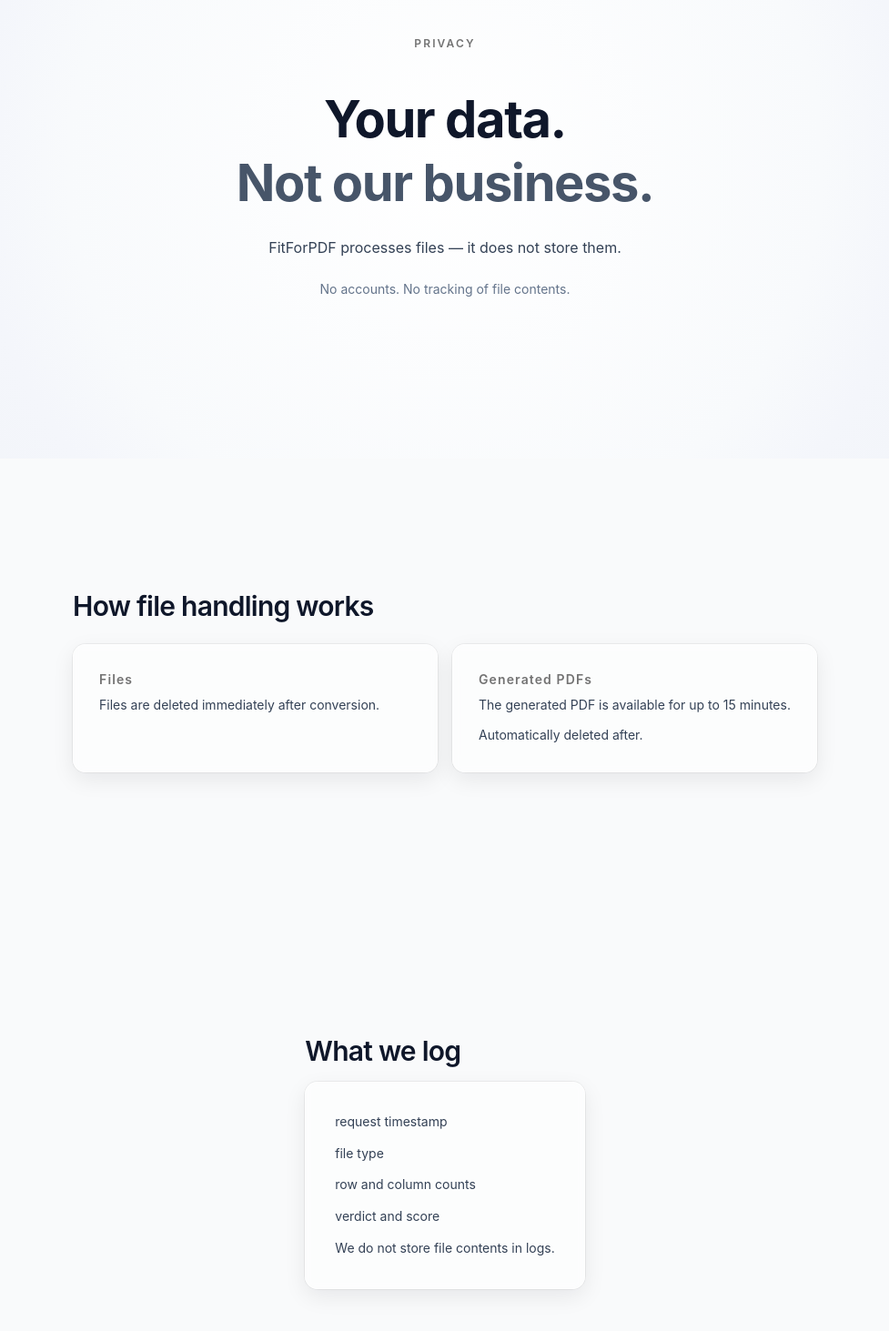
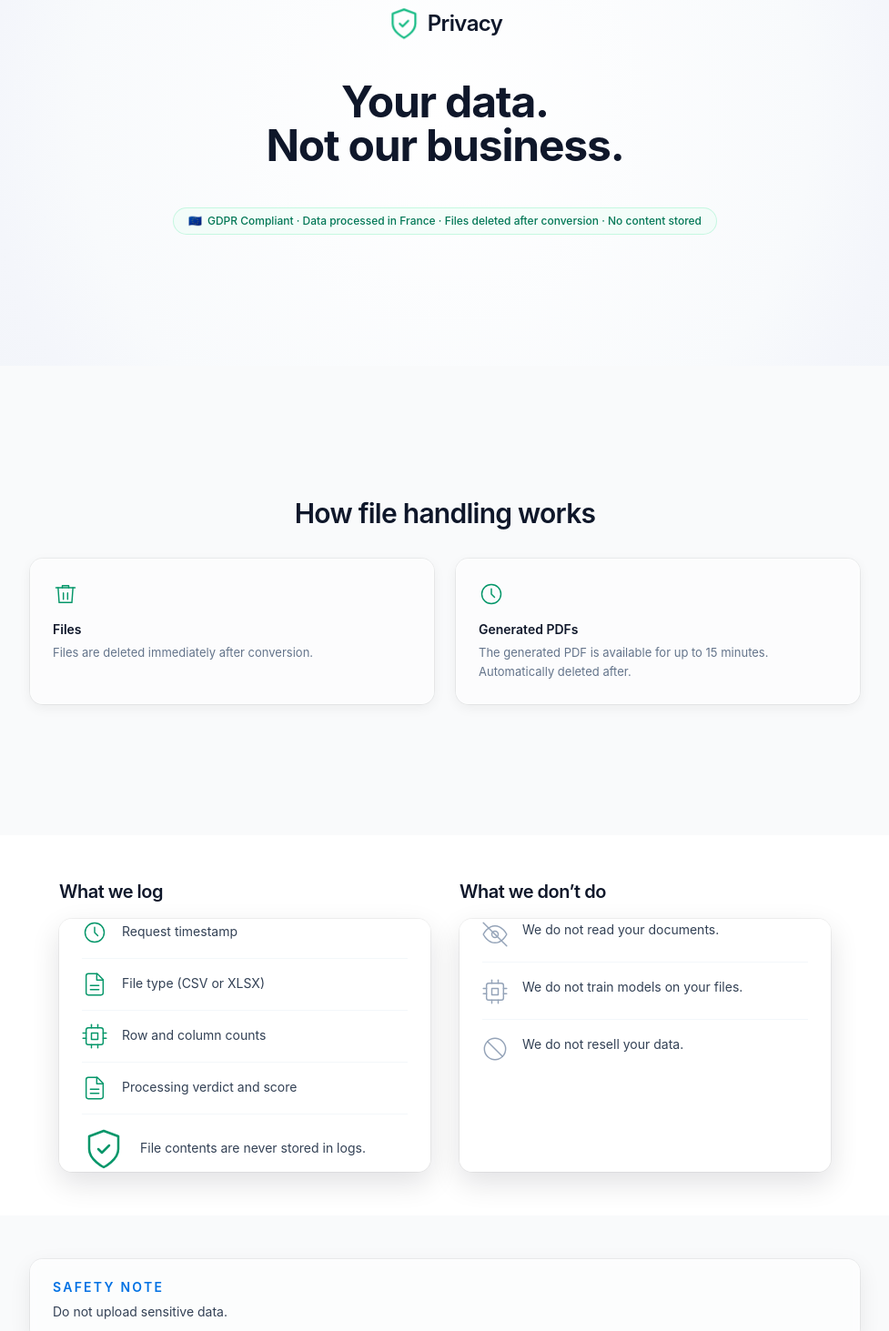
Before and after one commit to Togetheart/fitforpdf-frontend, a Next.js app: page /privacy in a window 1280 px wide. Shown: the part 200-1663 px from the top of the page at 91% size, without its empty margins (151-1128 px from the left). Built offline with nearby package versions, Linux system fonts and the light colour scheme; a web font is replaced by a local one.

Commit message:
ajustement design pages

```diff
--- a/app/components/FaqAccordion.jsx
+++ b/app/components/FaqAccordion.jsx
@@ -47,7 +47,7 @@
 
   return (
     <div className="mx-auto w-full">
-      {title ? <h2 className="text-2xl font-semibold leading-tight">{title}</h2> : null}
+      {title ? <h2 className="text-2xl font-semibold tracking-tight leading-tight sm:text-3xl">{title}</h2> : null}
       <div
         className={`space-y-0 divide-y divide-black/10 ${listClassName || ''}`}
         data-testid={testId ?? 'faq-accordion'}
--- a/app/components/FeatureComparison.jsx
+++ b/app/components/FeatureComparison.jsx
@@ -41,7 +41,7 @@
       data-testid="pricing-compare"
       className="space-y-4 rounded-xl glass p-6"
     >
-      <h2 id="feature-comparison-title" className="text-2xl font-semibold">
+      <h2 id="feature-comparison-title" className="text-2xl font-semibold tracking-tight sm:text-3xl">
         {title}
       </h2>
 
--- a/app/components/PageHero.jsx
+++ b/app/components/PageHero.jsx
@@ -12,8 +12,8 @@
   height = 'min-h-[360px] sm:min-h-[460px]',
   className = '',
   contentClassName = '',
-  contentMaxWidthClassName = 'max-w-6xl',
-  titleClassName = 'text-4xl md:text-6xl font-semibold tracking-tight leading-[1.05]',
+  contentMaxWidthClassName = 'max-w-[960px]',
+  titleClassName = 'text-[2rem] sm:text-4xl md:text-5xl font-semibold tracking-tight leading-[1.08]',
   subtitleClassName = '',
   heroTestId = 'page-hero',
   headingTestId,
--- a/app/components/ProofShowcase.jsx
+++ b/app/components/ProofShowcase.jsx
@@ -159,7 +159,7 @@
       </div>
 
       {/* Section heading */}
-      <h2 className="text-center text-3xl font-semibold tracking-tight text-slate-900 sm:text-4xl">
+      <h2 className="text-center text-2xl font-semibold tracking-tight text-slate-900 sm:text-3xl">
         From raw data to structured document.
       </h2>
 
--- a/app/page.jsx
+++ b/app/page.jsx
@@ -18,7 +18,7 @@
 import Button from './components/ui/Button';
 import ProofShowcase from './components/ProofShowcase';
 
-const CTA_SECONDARY = 'inline-flex h-11 items-center justify-center rounded-full border px-4 text-sm font-semibold transition duration-150 border-slate-300 bg-white text-slate-900 hover:bg-slate-50';
+const CTA_SECONDARY = 'inline-flex h-11 items-center gap-1.5 justify-center rounded-full border px-5 text-sm font-semibold transition duration-150 border-accent/30 bg-white text-accent hover:border-accent/60 hover:bg-accent/5';
 
 const FEATURE_ICONS = {
   overview: (
@@ -62,9 +62,18 @@
   ),
 };
 
+const FEATURE_ICON_COLORS = {
+  overview:   'text-sky-500',
+  columns:    'text-indigo-600',
+  pin:        'text-teal-500',
+  pagination: 'text-green-500',
+  wand:       'text-amber-500',
+  link:       'text-red-500',
+};
+
 function FeatureIcon({ name }) {
   return (
-    <span className="text-accent" aria-hidden="true">
+    <span className={FEATURE_ICON_COLORS[name] ?? 'text-accent'} aria-hidden="true">
       {FEATURE_ICONS[name] || null}
     </span>
   );
@@ -73,8 +82,8 @@
 /* Shield icon for privacy section */
 function ShieldIcon() {
   return (
-    <span className="privacy-shield inline-flex items-center justify-center rounded-2xl bg-emerald-50 p-4" aria-hidden="true">
-      <svg width="48" height="48" viewBox="0 0 24 24" fill="none" stroke="#059669" strokeWidth="1.25" strokeLinecap="round" strokeLinejoin="round">
+    <span className="privacy-shield inline-flex items-center justify-center text-emerald-500" aria-hidden="true">
+      <svg width="36" height="36" viewBox="0 0 24 24" fill="none" stroke="currentColor" strokeWidth="1.4" strokeLinecap="round" strokeLinejoin="round">
         <path d="M12 22s8-4 8-10V5l-8-3-8 3v7c0 6 8 10 8 10z" />
         <path d="m9 12 2 2 4-4" />
       </svg>
@@ -114,7 +123,7 @@
         subtitle={LANDING_COPY.heroSubheadline}
         subtitleClassName="w-full max-w-none text-lg text-slate-500 lg:whitespace-nowrap"
         contentClassName="items-center gap-10 text-center"
-        contentMaxWidthClassName="max-w-7xl"
+        contentMaxWidthClassName="max-w-[960px]"
         className="py-0 w-full"
       >
         <div className="space-y-8">
@@ -192,7 +201,7 @@
 
       <Section id="client-ready" index={2} className="py-16 sm:py-20" bg="bg-gray-50">
         <div className="text-center">
-          <h2 className="text-3xl font-semibold tracking-tight text-slate-900 sm:text-4xl">
+          <h2 className="text-2xl font-semibold tracking-tight text-slate-900 sm:text-3xl">
             {LANDING_COPY.clientReadyTitle}
           </h2>
         </div>
@@ -217,7 +226,7 @@
       <Section id={LANDING_COPY_KEYS.pricingPreview} index={3} className="py-16 sm:py-24" bg="bg-white">
         <div className="space-y-6">
           <div className="space-y-2">
-            <h2 className="text-3xl font-semibold tracking-tight text-slate-900 sm:text-4xl">
+            <h2 className="text-2xl font-semibold tracking-tight text-slate-900 sm:text-3xl">
               {LANDING_COPY.pricingPreviewTitle}
             </h2>
             <p className="text-base text-slate-500">{LANDING_COPY.pricingPreviewSubline}</p>
@@ -233,6 +242,9 @@
           </p>
           <a href="/pricing" className={CTA_SECONDARY}>
             {LANDING_COPY.pricingPreviewCta}
+            <svg width="14" height="14" viewBox="0 0 24 24" fill="none" stroke="currentColor" strokeWidth="2" strokeLinecap="round" strokeLinejoin="round" aria-hidden="true">
+              <path d="M5 12h14M12 5l7 7-7 7" />
+            </svg>
           </a>
         </div>
       </Section>
@@ -246,8 +258,11 @@
         maxWidth="max-w-3xl"
       >
         <div className="flex flex-col items-center text-center">
-          <ShieldIcon />
-          <h2 className="mt-6 text-4xl font-semibold tracking-tight text-slate-900 sm:text-5xl">
+          <div className="flex items-center gap-2">
+            <ShieldIcon />
+            <span className="text-2xl font-semibold tracking-tight text-slate-900">Privacy</span>
+          </div>
+          <h2 className="mt-3 text-2xl font-semibold tracking-tight text-slate-900 sm:text-3xl">
             Your data. Not our business.
           </h2>
           <div className="mt-6 space-y-3 text-base leading-relaxed text-slate-500">
@@ -255,6 +270,15 @@
             <p>The generated PDF is available for up to 15 minutes.</p>
             <p>No file content is stored in logs.</p>
           </div>
+          <a
+            href="/privacy"
+            className="mt-8 inline-flex h-11 items-center gap-1.5 justify-center rounded-full border px-5 text-sm font-semibold transition duration-150 border-accent/30 bg-white text-accent hover:border-accent/60 hover:bg-accent/5"
+          >
+            {LANDING_COPY.privacyStripCta}
+            <svg width="14" height="14" viewBox="0 0 24 24" fill="none" stroke="currentColor" strokeWidth="2" strokeLinecap="round" strokeLinejoin="round" aria-hidden="true">
+              <path d="M5 12h14M12 5l7 7-7 7" />
+            </svg>
+          </a>
         </div>
       </Section>
 
@@ -266,7 +290,7 @@
         testId="faq-section"
       >
         <div className="space-y-6">
-          <h2 className="text-center text-3xl font-semibold tracking-tight text-slate-900 sm:text-4xl">
+          <h2 className="text-center text-2xl font-semibold tracking-tight text-slate-900 sm:text-3xl">
             Frequently asked questions
           </h2>
           <div className="divide-y divide-slate-200 rounded-xl glass-elevated">
@@ -287,7 +311,7 @@
         testId="final-cta-section"
       >
         <div className="mx-auto max-w-2xl text-center">
-          <h2 className="text-4xl font-semibold tracking-tight text-slate-900 sm:text-5xl">
+          <h2 className="text-2xl font-semibold tracking-tight text-slate-900 sm:text-3xl">
             {LANDING_COPY.finalCtaTitle}
           </h2>
           <p className="mt-4 text-lg text-slate-500">{LANDING_COPY.finalCtaCopy}</p>
--- a/app/privacy/page.jsx
+++ b/app/privacy/page.jsx
@@ -2,102 +2,225 @@
 
 import React from 'react';
 
-import { PRIVACY_PAGE_COPY } from '../siteCopy.mjs';
-import Card from '../components/Card';
+import { PRIVACY_PAGE_COPY, LANDING_COPY } from '../siteCopy.mjs';
 import Section from '../components/ui/Section';
 import Accordion from '../components/Accordion';
 import PageHero from '../components/PageHero';
 
-function SectionBullets({ items, compact = false }) {
-  const listClassName = compact ? 'space-y-2' : 'space-y-3';
+/* ─── SVG icons — même style que landing (stroke, no fill) ─ */
+const ICONS = {
+  delete: (
+    <svg width="28" height="28" viewBox="0 0 24 24" fill="none" stroke="currentColor" strokeWidth="1.25" strokeLinecap="round" strokeLinejoin="round">
+      <polyline points="3 6 5 6 21 6" />
+      <path d="M19 6l-1 14H6L5 6" />
+      <path d="M10 11v6M14 11v6" />
+      <path d="M9 6V4h6v2" />
+    </svg>
+  ),
+  clock: (
+    <svg width="28" height="28" viewBox="0 0 24 24" fill="none" stroke="currentColor" strokeWidth="1.25" strokeLinecap="round" strokeLinejoin="round">
+      <circle cx="12" cy="12" r="9" />
+      <polyline points="12 7 12 12 15 15" />
+    </svg>
+  ),
+  log: (
+    <svg width="28" height="28" viewBox="0 0 24 24" fill="none" stroke="currentColor" strokeWidth="1.25" strokeLinecap="round" strokeLinejoin="round">
+      <path d="M14.5 2H6a2 2 0 0 0-2 2v16a2 2 0 0 0 2 2h12a2 2 0 0 0 2-2V7.5L14.5 2z" />
+      <polyline points="14 2 14 8 20 8" />
+      <line x1="8" y1="13" x2="16" y2="13" />
+      <line x1="8" y1="17" x2="16" y2="17" />
+    </svg>
+  ),
+  eye: (
+    <svg width="28" height="28" viewBox="0 0 24 24" fill="none" stroke="currentColor" strokeWidth="1.25" strokeLinecap="round" strokeLinejoin="round">
+      <path d="M1 12s4-8 11-8 11 8 11 8-4 8-11 8-11-8-11-8z" />
+      <circle cx="12" cy="12" r="3" />
+      <line x1="1" y1="1" x2="23" y2="23" />
+    </svg>
+  ),
+  cpu: (
+    <svg width="28" height="28" viewBox="0 0 24 24" fill="none" stroke="currentColor" strokeWidth="1.25" strokeLinecap="round" strokeLinejoin="round">
+      <rect x="4" y="4" width="16" height="16" rx="2" />
+      <rect x="9" y="9" width="6" height="6" />
+      <line x1="9" y1="1" x2="9" y2="4" />
+      <line x1="15" y1="1" x2="15" y2="4" />
+      <line x1="9" y1="20" x2="9" y2="23" />
+      <line x1="15" y1="20" x2="15" y2="23" />
+      <line x1="20" y1="9" x2="23" y2="9" />
+      <line x1="20" y1="14" x2="23" y2="14" />
+      <line x1="1" y1="9" x2="4" y2="9" />
+      <line x1="1" y1="14" x2="4" y2="14" />
+    </svg>
+  ),
+  ban: (
+    <svg width="28" height="28" viewBox="0 0 24 24" fill="none" stroke="currentColor" strokeWidth="1.25" strokeLinecap="round" strokeLinejoin="round">
+      <circle cx="12" cy="12" r="10" />
+      <line x1="4.93" y1="4.93" x2="19.07" y2="19.07" />
+    </svg>
+  ),
+  shield: (
+    <svg width="48" height="48" viewBox="0 0 24 24" fill="none" stroke="#059669" strokeWidth="1.25" strokeLinecap="round" strokeLinejoin="round">
+      <path d="M12 22s8-4 8-10V5l-8-3-8 3v7c0 6 8 10 8 10z" />
+      <path d="m9 12 2 2 4-4" />
+    </svg>
+  ),
+};
 
+/* ─── Feature card — même pattern que landing ──────────── */
+function PrivacyFeatureCard({ icon, title, description }) {
   return (
-    <ul className={`${listClassName} text-sm text-slate-700`}>
-      {items.map((item) => (
-        <li key={item} className="leading-relaxed">
-          {item}
-        </li>
-      ))}
-    </ul>
+    <div className="feature-card-hover flex flex-col items-start gap-4 rounded-xl p-6 glass-subtle">
+      <span className="text-emerald-600" aria-hidden="true">{icon}</span>
+      <div className="space-y-1.5">
+        <h3 className="text-sm font-semibold leading-tight text-slate-900">{title}</h3>
+        <p className="text-[13px] leading-relaxed text-slate-500">{description}</p>
+      </div>
+    </div>
   );
 }
 
-function HandlingCard({ title, description, items }) {
+/* ─── Shield — même style que landing page ─────────────── */
+function ShieldIcon() {
   return (
-    <Card className="p-6 sm:p-7" data-testid="privacy-handling-card">
-      <h3 className="mb-2 text-sm font-semibold tracking-[0.08em] text-black/55">{title}</h3>
-      <p className="mb-3 text-sm text-slate-700">{description}</p>
-      <SectionBullets items={items} compact />
-    </Card>
+    <span className="privacy-shield inline-flex items-center justify-center text-emerald-500" aria-hidden="true">
+      <svg width="36" height="36" viewBox="0 0 24 24" fill="none" stroke="currentColor" strokeWidth="1.4" strokeLinecap="round" strokeLinejoin="round">
+        <path d="M12 22s8-4 8-10V5l-8-3-8 3v7c0 6 8 10 8 10z" />
+        <path d="m9 12 2 2 4-4" />
+      </svg>
+    </span>
   );
 }
 
+/* ─── Trust pill — même style exact que landing ────────── */
+function TrustPill() {
+  return (
+    <p className="inline-flex items-center gap-1.5 rounded-full border border-emerald-200/60 bg-emerald-50/50 px-4 py-1.5 text-xs font-medium text-emerald-700">
+      <span aria-label="European Union flag">🇪🇺</span>
+      {LANDING_COPY.heroTrustLine}
+    </p>
+  );
+}
+
+/* ─── Log item — clean, stroke icon ────────────────────── */
+function LogItem({ icon, label, muted = false }) {
+  return (
+    <div className="flex items-center gap-4 py-3.5 first:pt-0 last:pb-0">
+      <span className={muted ? 'text-slate-300' : 'text-emerald-600'} aria-hidden="true">{icon}</span>
+      <span className={`text-sm leading-relaxed ${muted ? 'italic text-slate-400' : 'text-slate-700'}`}>{label}</span>
+    </div>
+  );
+}
+
+/* ─── "What we don't do" row ────────────────────────────── */
+function DontDoRow({ icon, text }) {
+  return (
+    <div className="flex items-start gap-4 py-4 first:pt-0 last:pb-0">
+      <span className="mt-0.5 text-slate-400" aria-hidden="true">{icon}</span>
+      <p className="text-sm leading-relaxed text-slate-700">{text}</p>
+    </div>
+  );
+}
+
+/* ─── Page ───────────────────────────────────────────────── */
 export default function PrivacyPage() {
   return (
     <div className="min-h-screen bg-white text-slate-900">
+
+      {/* ── Hero — même structure que landing, section privacy ── */}
       <PageHero
         variant="privacy"
         align="center"
-        eyebrow={PRIVACY_PAGE_COPY.heroLabel}
-        title={(
-          <>
+        className="py-16 sm:py-20 w-full"
+        contentClassName="items-center space-y-5 text-center"
+      >
+        <div className="flex items-center gap-2">
+          <ShieldIcon />
+          <h1 className="text-2xl font-semibold tracking-tight text-slate-900" data-testid="privacy-h1">
+            Privacy
+          </h1>
+        </div>
+        <p className="text-[2.5rem] sm:text-5xl font-[650] leading-[1.06] tracking-tight text-slate-900 max-w-[20ch]">
           <span className="block">{PRIVACY_PAGE_COPY.pageTitle}</span>
-            <span className="block text-slate-600">{PRIVACY_PAGE_COPY.pageTitleAccent}</span>
-          </>
-        )}
-        subtitle={PRIVACY_PAGE_COPY.pageSubtitle}
-        trustLine={PRIVACY_PAGE_COPY.microLine}
-        titleClassName="mt-4 text-4xl font-[650] leading-tight tracking-tight sm:text-[56px]"
-        headingTestId="privacy-h1"
-        className="py-28 w-full"
-      />
+          <span className="block">{PRIVACY_PAGE_COPY.pageTitleAccent}</span>
+        </p>
+        <div className="mt-3">
+          <TrustPill />
+        </div>
+      </PageHero>
 
-      <Section id="privacy-handling" index={1} className="py-20 sm:py-24">
-        <div className="mx-auto max-w-4xl space-y-6">
-          <h2 className="text-3xl font-semibold tracking-tight">{PRIVACY_PAGE_COPY.handlingTitle}</h2>
-          <div className="grid gap-4 sm:grid-cols-2">
-            <HandlingCard
+      {/* ── File handling — même grid pattern que "Client-ready means" ── */}
+      <Section id="privacy-handling" index={1} bg="bg-gray-50" className="py-16 sm:py-24">
+        <div className="text-center">
+          <h2 className="text-2xl font-semibold tracking-tight text-slate-900 sm:text-3xl">
+            {PRIVACY_PAGE_COPY.handlingTitle}
+          </h2>
+        </div>
+        <div className="grid grid-cols-1 gap-4 sm:grid-cols-2 sm:gap-6">
+          <PrivacyFeatureCard
+            icon={ICONS.delete}
             title={PRIVACY_PAGE_COPY.files.title}
             description={PRIVACY_PAGE_COPY.files.bullets[0]}
-              items={[]}
           />
-            <HandlingCard
+          <PrivacyFeatureCard
+            icon={ICONS.clock}
             title={PRIVACY_PAGE_COPY.generatedPdf.title}
-              description={PRIVACY_PAGE_COPY.generatedPdf.bullets[0]}
-              items={PRIVACY_PAGE_COPY.generatedPdf.bullets.slice(1)}
+            description={[
+              PRIVACY_PAGE_COPY.generatedPdf.bullets[0],
+              PRIVACY_PAGE_COPY.generatedPdf.bullets[1],
+            ].join(' ')}
           />
+        </div>
+      </Section>
+
+      {/* ── What we log + What we don't do — grille 2 colonnes ── */}
+      <Section id="privacy-logs" index={2} bg="bg-white" maxWidth="max-w-4xl">
+        {/* Enfant unique du Section → grille 2 col avec hauteur égale */}
+        <div className="grid grid-cols-1 gap-6 sm:grid-cols-2 sm:gap-8">
+          {/* Bloc 1 : What we log */}
+          <div className="flex flex-col gap-4">
+            <h2 className="text-xl font-semibold tracking-tight text-slate-900" data-testid="privacy-logs-card">
+              {PRIVACY_PAGE_COPY.logs.title}
+            </h2>
+            <div className="flex-1 rounded-xl glass-elevated divide-y divide-slate-100/80 px-6">
+              <LogItem icon={ICONS.clock} label="Request timestamp" />
+              <LogItem icon={ICONS.log} label="File type (CSV or XLSX)" />
+              <LogItem icon={ICONS.cpu} label="Row and column counts" />
+              <LogItem icon={ICONS.log} label="Processing verdict and score" />
+              <LogItem icon={ICONS.shield} label="File contents are never stored in logs." />
+            </div>
+          </div>
+
+          {/* Bloc 2 : What we don't do */}
+          <div className="flex flex-col gap-4">
+            <h2 className="text-xl font-semibold tracking-tight text-slate-900">
+              {PRIVACY_PAGE_COPY.dontDoTitle}
+            </h2>
+            <div className="flex-1 rounded-xl glass-elevated divide-y divide-slate-100/80 px-6">
+              <DontDoRow icon={ICONS.eye} text={PRIVACY_PAGE_COPY.dontDo[0]} />
+              <DontDoRow icon={ICONS.cpu} text={PRIVACY_PAGE_COPY.dontDo[1]} />
+              <DontDoRow icon={ICONS.ban} text={PRIVACY_PAGE_COPY.dontDo[2]} />
+            </div>
           </div>
         </div>
       </Section>
 
-      <Section id="privacy-logs" index={2} bg="bg-gray-50" className="py-20 sm:py-24">
-        <div className="mx-auto max-w-4xl space-y-4">
-          <h2 className="text-3xl font-semibold tracking-tight">{PRIVACY_PAGE_COPY.logs.title}</h2>
-          <Card className="p-6 sm:p-8" data-testid="privacy-logs-card">
-            <SectionBullets items={PRIVACY_PAGE_COPY.logs.bullets} />
-          </Card>
-        </div>
-      </Section>
-
-      <Section id="privacy-sensitive" index={3} className="py-16 sm:py-20">
-        <div className="mx-auto flex max-w-4xl">
+      {/* ── Sensitive note + legal ── */}
+      <Section id="privacy-sensitive" index={3} bg="bg-gray-50">
         <div
           data-testid="privacy-sensitive-callout"
-            className="w-full rounded-xl glass px-6 py-4"
+          className="rounded-xl glass px-6 py-5"
         >
           <p className="text-sm font-semibold uppercase tracking-[0.16em] text-accent">
             Safety note
           </p>
-            <p className="mt-1 text-sm text-slate-800">{PRIVACY_PAGE_COPY.sensitiveDataNote}</p>
+          <p className="mt-1.5 text-sm leading-relaxed text-slate-700">
+            {PRIVACY_PAGE_COPY.sensitiveDataNote}
+          </p>
         </div>
-        </div>
-      </Section>
-
-      <Section id="privacy-legal" index={4} bg="bg-gray-50" className="py-16 sm:py-20">
-        <div className="mx-auto flex max-w-4xl flex-col gap-2 text-sm text-slate-600">
+        <div className="flex flex-col items-center gap-2 text-center text-sm text-slate-500">
           <p>{PRIVACY_PAGE_COPY.legalFooter}</p>
           <a
-            className="w-fit text-sm font-medium text-slate-700 underline underline-offset-4"
+            className="w-fit text-sm font-medium text-slate-700 underline underline-offset-4 transition-colors hover:text-accent"
             href={`mailto:${PRIVACY_PAGE_COPY.contactEmail}`}
           >
             {PRIVACY_PAGE_COPY.contactLabel}
@@ -105,11 +228,16 @@
         </div>
       </Section>
 
-      <Section id="privacy-faq" index={5} className="py-20 sm:py-24">
-        <div className="mx-auto max-w-4xl">
-          <Accordion title="Frequently asked questions" items={PRIVACY_PAGE_COPY.faq} />
+      {/* ── FAQ — même pattern exact que landing ── */}
+      <Section id="privacy-faq" index={4} bg="bg-white" className="py-16 sm:py-24">
+        <h2 className="text-center text-2xl font-semibold tracking-tight text-slate-900 sm:text-3xl">
+          Frequently asked questions
+        </h2>
+        <div className="divide-y divide-slate-200 rounded-xl glass-elevated">
+          <Accordion items={PRIVACY_PAGE_COPY.faq} itemClassName="py-3" />
         </div>
       </Section>
+
     </div>
   );
 }
```
Also changed, not shown: app/components/HeroHeadline.jsx (+12 -1 lines), app/pricing/page.jsx (+21 -26 lines), 1 other file (tests, documents, lock files or other folders). Lines whose indentation alone changed are shown as unchanged.
